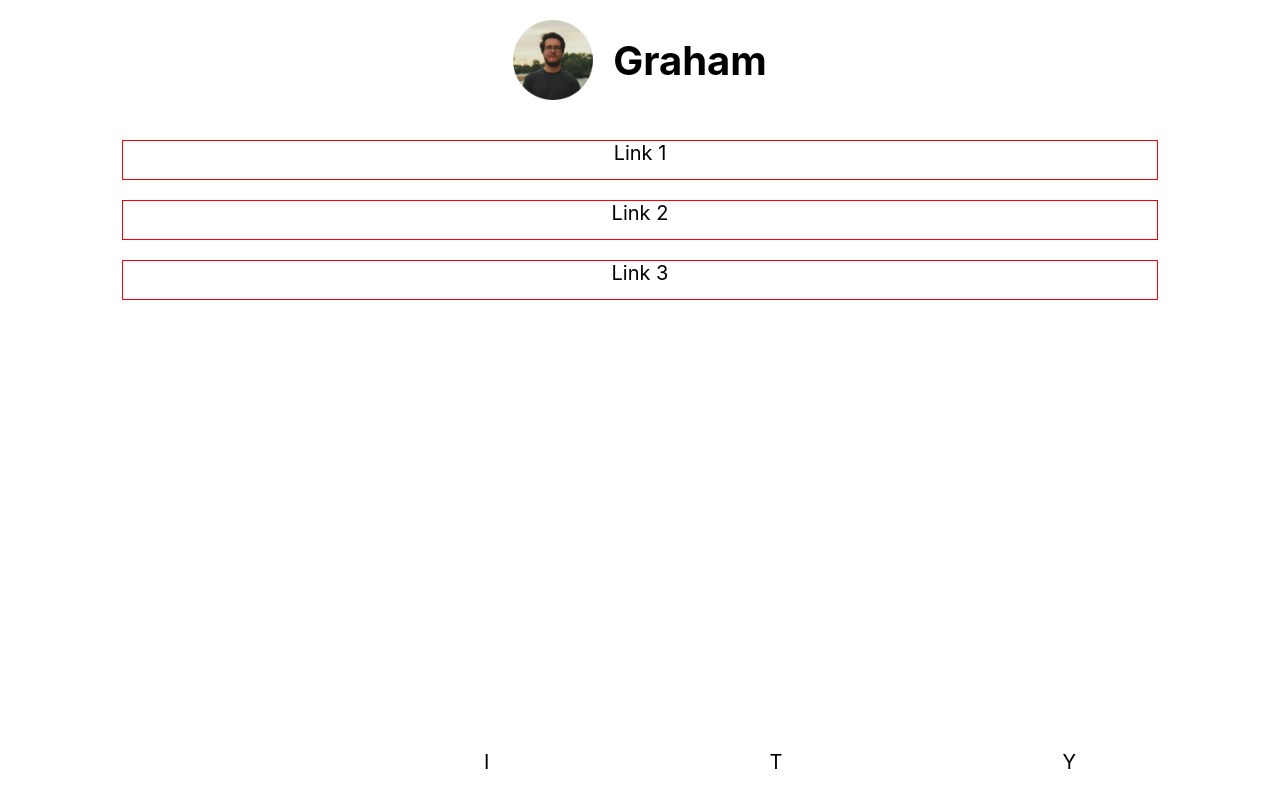
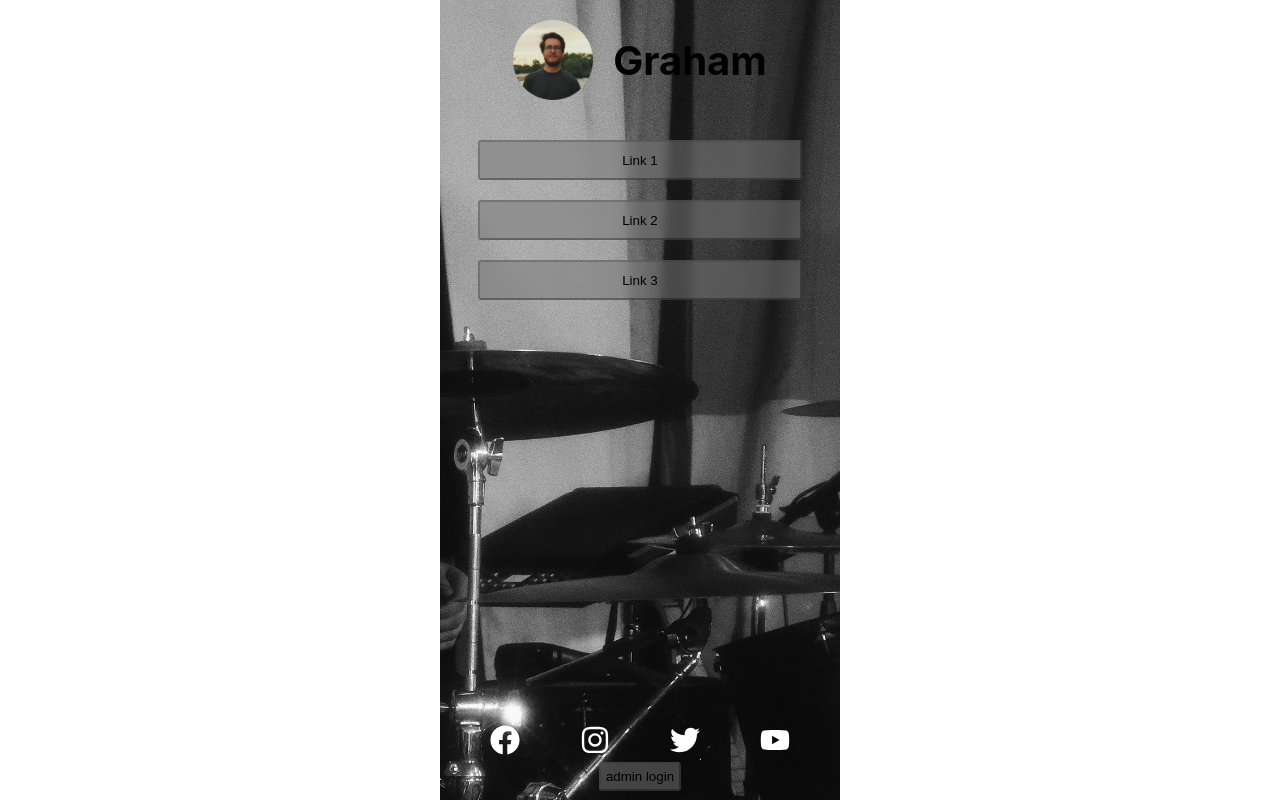
Before and after one commit to grahamjantz/link-in-bio, a React (Create React App) app: page / in a window 1280 px wide. Built offline with nearby package versions, Linux system fonts and the light colour scheme.

Commit message:
futher work on ui

```diff
--- a/src/App.css
+++ b/src/App.css
@@ -1,6 +1,10 @@
 .App {
+  background-image: url('../src/images/Drums-Graham.jpeg');
+  background-position: center;
+  background-size: cover;
   width: 100%;
   height: 100%;
+  max-width: 400px;
   text-align: center;
   display: flex;
   flex-direction: column;
--- a/src/features/Footer/Footer.css
+++ b/src/features/Footer/Footer.css
@@ -1,6 +1,10 @@
 footer {
     width: 90%;
     height: 10%;
+    display: flex;
+    flex-direction: column;
+    align-items: center;
+    justify-content: space-between;
 }
 
 footer ul {
@@ -10,4 +14,20 @@ footer ul {
     display: flex;
     justify-content: space-around;
     align-items: center;
+    font-size: 3rem;
 }
+
+footer ul li a {
+    color: white !important;
+}
+
+footer > a {
+    font-size: 1rem;
+}
+
+footer > a > button {
+    height: fit-content;
+    width: fit-content;
+    padding: 0.5rem;
+    background-color: none;
+}
--- a/src/features/Footer/Footer.js
+++ b/src/features/Footer/Footer.js
@@ -12,25 +12,25 @@ const Footer = () => {
   useEffect(() => {
     setSocialMediaLinks([
       {
-        icon: FaFacebook,
+        icon: <FaFacebook />,
         href: "/",
         id: generateId(),
         visible: true
       },
       {
-        icon: "I",
+        icon: <FaInstagram />,
         href: "/",
         id: generateId(),
         visible: true
       },
       {
-        icon: "T",
+        icon: <FaTwitter />,
         href: "/",
         id: generateId(),
         visible: true
       },
       {
-        icon: "Y",
+        icon: <FaYoutube />,
         href: "/",
         id: generateId(),
         visible: true
@@ -56,6 +56,9 @@ const Footer = () => {
           })
         ) : ''}
       </ul>
+      <a href="/">
+        <button>admin login</button>
+      </a>
     </footer>
   )
 }
--- a/src/features/Links/Link.css
+++ b/src/features/Links/Link.css
@@ -4,3 +4,8 @@ a {
     color: black;
     text-decoration: none;
 }
+
+a button {
+    width: 100%;
+    height: 100%;
+}
--- a/src/features/Links/Link.js
+++ b/src/features/Links/Link.js
@@ -4,7 +4,9 @@ import "./Link.css"
 const Link = ({ link }) => {
   return (
     <a href={link.href}>
-      {link.text}
+      <button>
+        {link.text}
+      </button>
     </a>
   )
 }
--- a/src/features/Links/Links.css
+++ b/src/features/Links/Links.css
@@ -23,7 +23,6 @@ main ul li {
     display: flex;
     align-items: center;
     justify-content: center;
-    border: 1px solid red;
     width: 90%;
     height: 4rem;
 }
--- a/src/index.css
+++ b/src/index.css
@@ -22,8 +22,17 @@ code {
   box-sizing: border-box;
 }
 
+button {
+  border-color: rgba(58, 58, 58, 0.308);
+  border-radius: 3px;
+  backdrop-filter: blur(5px);
+  background-color: rgba(121, 121, 121, 0.527);
+}
+
 #root {
   width: 100vw;
   height: 100vh;
   overflow: hidden;
+  display: flex;
+  justify-content: center;
 }
```
Also changed, not shown: src/images/Drums-Graham.jpeg (added).
